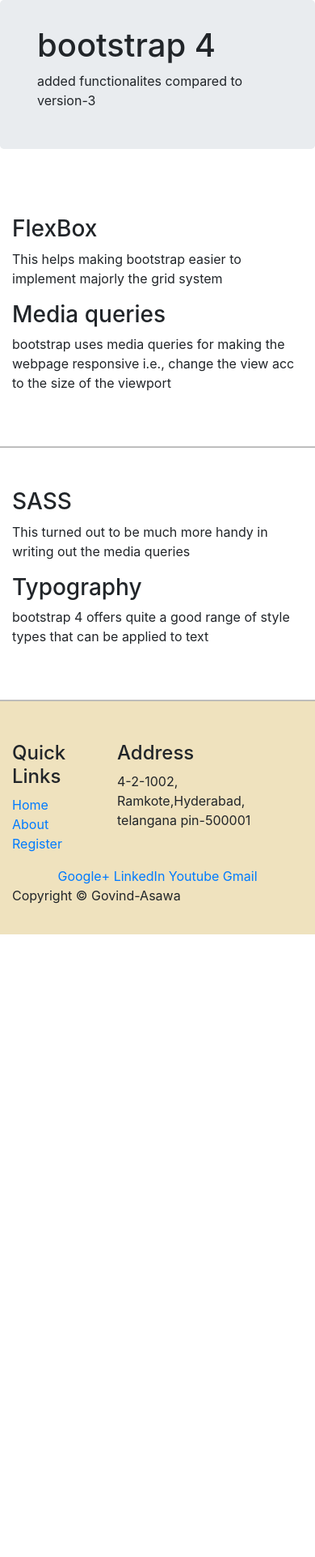
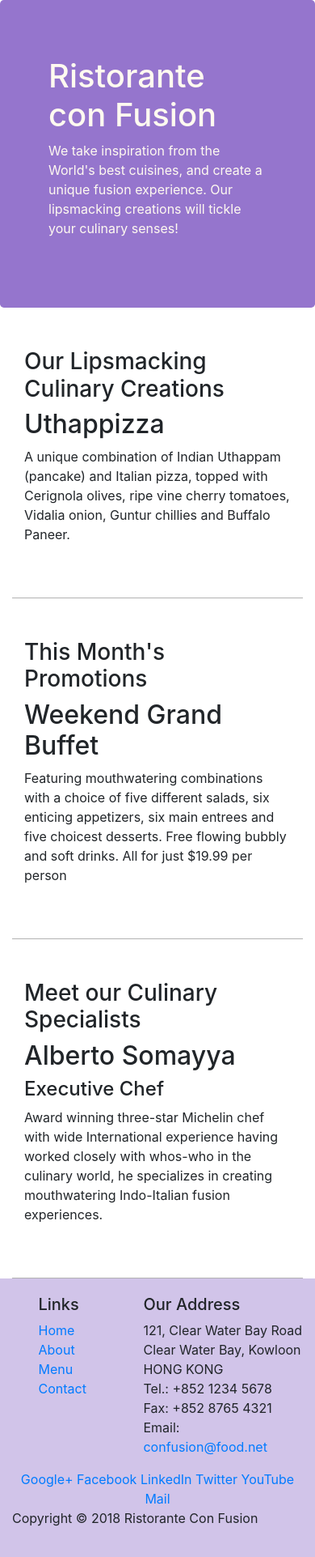
Before and after one commit to Govind-Asawa/learning-Bootstrap, a plain HTML site: page index.html in a window 390 px wide. Shown: the whole page at 81% size. Before the commit the page ends 1154 px from the top, so only its background shows below. Drawn offline with nearby package versions, Linux system fonts and the light colour scheme.

Commit message:
renamed previous index(and its css) to test and added new index and its css to align with the course

```diff
--- a/css/styles.css
+++ b/css/styles.css
@@ -1,16 +1,30 @@
-.row-header
-{
+.row-header {
     margin: 0px auto;
     padding: 0px auto;
 }
 
-.row-content{
-    border-bottom: 2px ridge rgba(0,0,0, 0.3);
-    padding: 50px 0px;
-    min-height: 200px;
+.row-content {
+    margin: 0px auto;
+    padding: 50px 0px 50px 0px;
+    border-bottom: 1px ridge rgba(0,0,0,0.3);
+    min-height: 300px;
 }
 
-.footer-content{
-    background-color: rgba(201, 158, 40, 0.3);
-    padding:50px 0px 20px 0px;
+.footer {
+    background-color: #D1C4E9;
+    margin: 0px auto;
+    padding: 20px 0px 20px 0px;
 }
+
+.jumbotron {
+    padding: 70px 30px;
+    margin: 0px auto;
+    background-color: #9575CD;
+    color: floralwhite
+}
+
+.address {
+    font-size: 80%;
+    margin: 0px;
+    color: #0f0f0f;
+}
--- /dev/null
+++ b/css/test.css
@@ -0,0 +1,16 @@
+.row-header
+{
+    margin: 0px auto;
+    padding: 0px auto;
+}
+
+.row-content{
+    border-bottom: 2px ridge rgba(0,0,0, 0.3);
+    padding: 50px 0px;
+    min-height: 200px;
+}
+
+.footer-content{
+    background-color: rgba(201, 158, 40, 0.3);
+    padding:50px 0px 20px 0px;
+}
--- a/index.html
+++ b/index.html
@@ -6,73 +6,98 @@
     <meta http-equiv="X-UA-Compatible" content="ie=edge">
     <link rel="stylesheet" href="https://maxcdn.bootstrapcdn.com/bootstrap/4.4.1/css/bootstrap.min.css">
     <link rel="stylesheet" href="css/styles.css">
-    <title>Document</title>
+    <title>Ristorante Con Fusion</title>
 </head>
 <body>
     <header class="jumbotron">
         <div class="container">
             <div class="row row-header">
-                <div class="col-12 col-sm-8">
-                    <h1>bootstrap 4</h1>
-                    <p>added functionalites compared to version-3</p>
+                <div class="col-12 col-sm-6">
+                    <h1>Ristorante con Fusion</h1>
+                    <p>We take inspiration from the World's best cuisines, and create a unique fusion experience. Our lipsmacking creations will tickle your culinary senses!</p>
+                </div>
+                <div class="col-12 col-sm">
                 </div>
             </div>
         </div>
     </header>
+
     <div class="container">
         <div class="row row-content align-items-center">
-            <div class="col-12 col-sm-5 col-md-3">
-                <h3>FlexBox</h3>
-                <p>This helps making bootstrap easier to implement majorly the grid system</p>
+            <div class="col-12 col-sm-4 order-sm-last col-md-3">
+                <h3>Our Lipsmacking Culinary Creations</h3>
             </div>
-            <div class="col-12 col-sm-7 col-md-6">
-                <h3>Media queries</h3>
-                <p>bootstrap uses media queries for making the webpage responsive i.e., change the view acc to the size of the viewport</p>
+            <div class="col col-sm col-md order-sm-first">
+                <h2>Uthappizza</h2>
+                <p>A unique combination of Indian Uthappam (pancake) and Italian pizza, topped with Cerignola olives, ripe vine cherry tomatoes, Vidalia onion, Guntur chillies and Buffalo Paneer.</p>
             </div>
         </div>
+
+
         <div class="row row-content align-items-center">
-            <div class="col-12 col-sm-5 col-md-3">
-                <h3>SASS</h3>
-                <p>This turned out to be much more handy in writing out the media queries</p>
+            <div class="col-12 col-sm-4 col-md-3">
+                <h3>This Month's Promotions</h3>
             </div>
-            <div class="col-12 col-sm-7 col-md-6">
-                <h3>Typography</h3>
-                <p>bootstrap 4 offers quite a good range of style types that can be applied to text</p>
+            <div class="col col-sm col-md">
+                <h2>Weekend Grand Buffet</h2>
+                <p>Featuring mouthwatering combinations with a choice of five different salads, six enticing appetizers, six main entrees and five choicest desserts. Free flowing bubbly and soft drinks. All for just $19.99 per person </p>
+            </div>
+        </div>
+
+        <div class="row row-content align-items-center">
+            <div class="col-12 col-sm-4 order-sm-last col-md-3">
+                <h3>Meet our Culinary Specialists</h3>
+            </div>
+            <div class="col col-sm col-md order-sm-first">
+                <h2>Alberto Somayya</h2>
+                <h4>Executive Chef</h4>
+                <p>Award winning three-star Michelin chef with wide International experience having worked closely with whos-who in the culinary world, he specializes in creating mouthwatering Indo-Italian fusion experiences. </p>
             </div>
         </div>
     </div>
-    <footer class="footer-content">
+
+    <footer class="footer">
         <div class="container">
-            <div class="row ">
-                <div class="col-4 col-sm-4">
-                    <h4>Quick Links</h4>
+            <div class="row">
+                <div class="col-4 offset-1 col-sm-2">
+                    <h5>Links</h5>
                     <ul class="list-unstyled">
                         <li><a href="#">Home</a></li>
                         <li><a href="#">About</a></li>
-                        <li><a href="#">Register</a></li>
+                        <li><a href="#">Menu</a></li>
+                        <li><a href="#">Contact</a></li>
                     </ul>
                 </div>
-                <div class="col-8 col-sm-4">
-                    <h4>Address</h4>
-                    <p>4-2-1002,
-Ramkote,Hyderabad,
-telangana
-pin-500001</p>
+                <div class="col-7 col-sm-5">
+                    <h5>Our Address</h5>
+                    <address>
+		              121, Clear Water Bay Road<br>
+		              Clear Water Bay, Kowloon<br>
+		              HONG KONG<br>
+		              Tel.: +852 1234 5678<br>
+		              Fax: +852 8765 4321<br>
+		              Email: <a href="mailto:confusion@food.net">confusion@food.net</a>
+		           </address>
                 </div>
-            <div class="col col-sm-4 align-self-center">
-                <div class="text-center">
-                    <a href="#">Google+</a>
-                    <a href="#">LinkedIn</a>
-                    <a href="#">Youtube</a>
-                    <a href="#">Gmail</a>
+                <div class="col-12 col-sm-4 align-self-center">
+                    <div class="text-center">
+                        <a href="http://google.com/+">Google+</a>
+                        <a href="http://www.facebook.com/profile.php?id=">Facebook</a>
+                        <a href="http://www.linkedin.com/in/">LinkedIn</a>
+                        <a href="http://twitter.com/">Twitter</a>
+                        <a href="http://youtube.com/">YouTube</a>
+                        <a href="mailto:">Mail</a>
+                    </div>
                 </div>
             </div>
-            </div>
             <div class="row justify-content-center">
-                <div class="col-sm-auto"><p>Copyright &copy; Govind-Asawa</p></div>
+                <div class="col-sm-auto">
+                    <p>Copyright &copy; 2018 Ristorante Con Fusion</p>
+                </div>
             </div>
         </div>
     </footer>
+    <!-- jQuery first, then Popper.js, then Bootstrap JS. -->
     <script src="https://ajax.googleapis.com/ajax/libs/jquery/3.4.1/jquery.min.js"></script>
     <script src="https://cdnjs.cloudflare.com/ajax/libs/popper.js/1.16.0/umd/popper.min.js"></script>
     <script src="https://maxcdn.bootstrapcdn.com/bootstrap/4.4.1/js/bootstrap.min.js"></script>
```
Also changed, not shown: test.html (added, +80 -0 lines).
